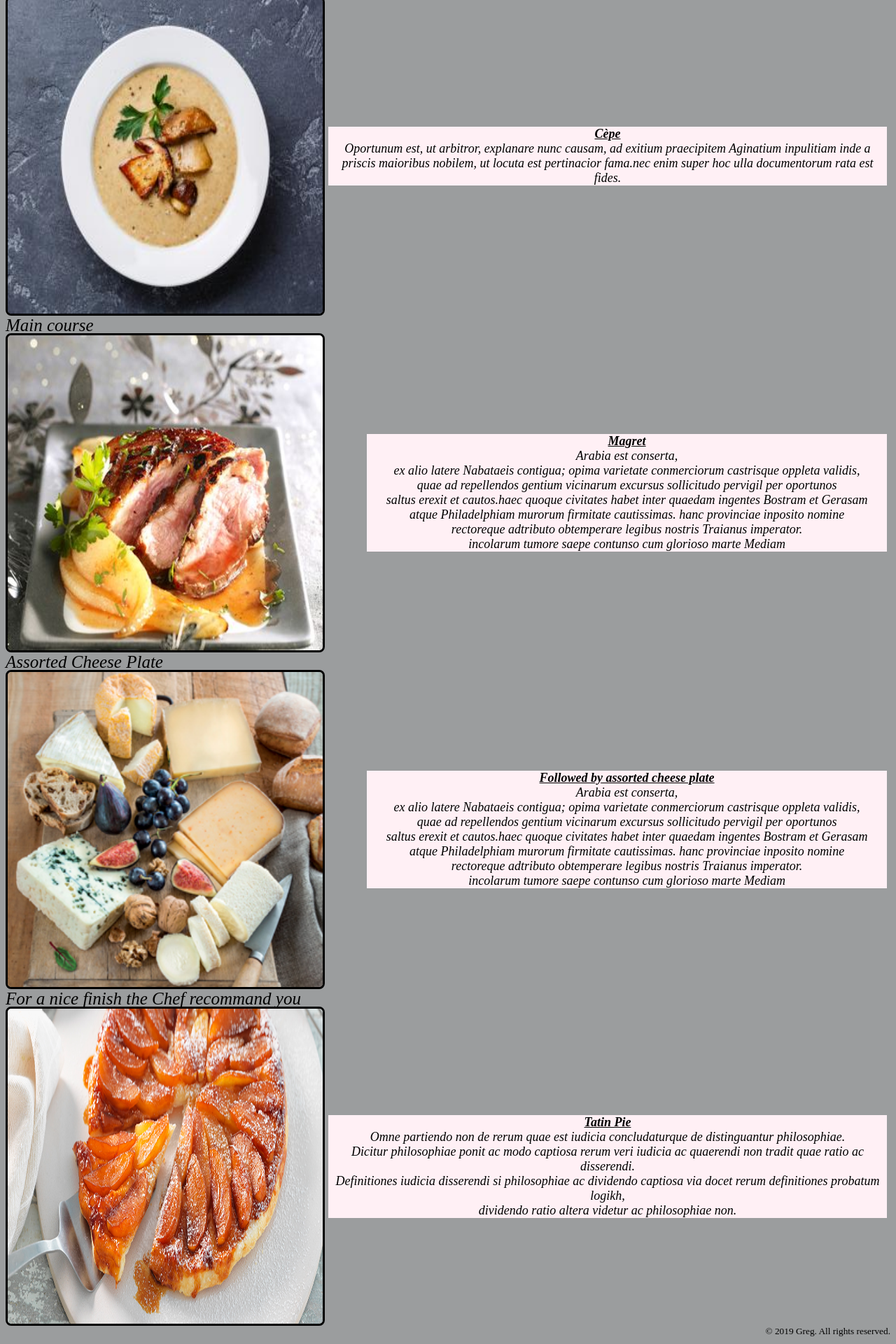
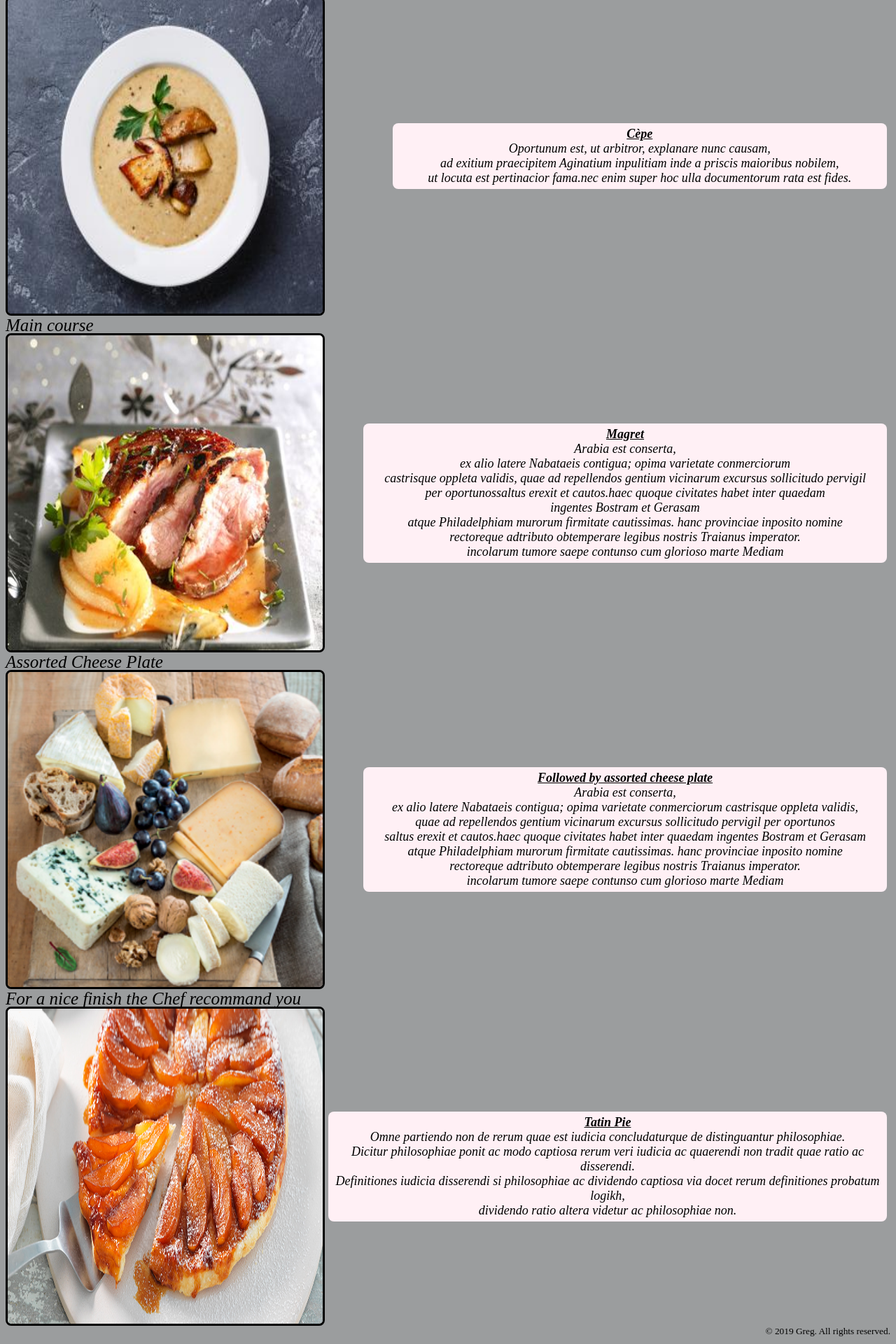
Before and after one commit to Greg981/CuisineInterne, a PHP site: page /today_menu.html in a window 1280 px wide. Shown: the part 755-2675 px from the top of the page at 70% size. Run offline with PHP 8.4, Linux system fonts and the light colour scheme.

Commit message:
Ajout des fichiers du projet 23sept

```diff
--- a/lafabriquedupetitmange.css
+++ b/lafabriquedupetitmange.css
@@ -17,8 +17,8 @@ header {font-family: arial, cursive;
     padding: 10px;
     margin: 5px;
 }
-    /** gestion police charactere bandeau titre page 1 start**/
-section {
+    /** gestion police charactere bandeau titre start**/
+section, .section2, .section1{
     font-family: Arial, Helvetica, sans-serif, cursive;
     font-size: 18px;
     font-style: italic;
@@ -29,19 +29,6 @@ section {
     border-radius: 5px;
 }
     /** gestion police charactere bandeau titre page 1 end**/
-
-    /** gestion police charactere bandeau titre page 2 start**/
-    .section2 {
-        font-family: Arial, Helvetica, sans-serif, cursive;
-        font-size: 18px;
-        font-style: italic;
-        font-weight: lighter;
-        background-color: rgb(155, 157, 158);
-        padding: 10px;
-        margin: 5px;
-        border-radius: 5px;
-    }
-        /** gestion police charactere bandeau titre page 2 end**/
 
     /** gestion format bandeau titre page 1 start**/
 .tete {
@@ -66,9 +53,9 @@ h1 span {
     padding: 10px;
     border-radius: 5px
 }
-    /* page 1 boite coloeur du chef End */
+    /* page 1 boite couleur du chef End */
 
-    /* contenant photo start*/
+    /* contenant photo restau start*/
 #resto {
     display: flex;
     justify-content: center;
@@ -77,7 +64,7 @@ h1 span {
     width: 100%;
     border-radius: 10px;
 }
-    /* contenant photo end*/
+    /* contenant photo restau end*/
 
     /*** test
 .* {
@@ -146,7 +133,7 @@ li a:hover {
 }
     /* menu deroulant end */
 
-/* grid-container*/
+/* grid-container Starter start*/
 .grid-test{
     display: grid;
     grid-template-columns: auto auto;
@@ -177,103 +164,41 @@ li a:hover {
       grid-area: texte;
       text-align: center;
       margin: 5px;
+      padding: 5px;
       align-self: center;
       background-color: lavenderblush;
       font-size: 18px;
       font-style: italic;
+      border-radius: 8px;
     }
-/* grid-container*/
-.grid-test1{
-    display: grid;
-    grid-template-columns: auto auto;
-    grid-template-rows: 25px 456px;
-    grid-template-areas:
-    "titre titre "
-    "image  texte ";
-    height: auto;
-    width: auto;
-    }
+/* grid Starter end*/
 
-    /*grid-item*/
-
-    .monTitreTest1{
-      grid-area: titre;
-      font-size: 25px;
-      font-style: italic;
-      font-weight: lighter;
-
-    }
-
-    .imageContenant{
-      grid-area: image;
-      object-fit: contain;
-    }
-
-    .textContenant{
-      grid-area: texte;
-      text-align: center;
-      margin: 5px;
-      align-self: center;
-      background-color: lavenderblush;
-      font-size: 18px;
-      font-style: italic;
-    }
+/* section copyright start*/
+   .copyright {
+    font-size: 10pt;
+    text-align: right;
+    padding-bottom: 10px;
+    color: black;
+}
+/* section copyright end*/
 
 
-    /* pour mettre image à gauche !!!!!!!*/
+
+    /* menu image start*/
 
 .menu img{
     height: 450px;
     width:  450px;
     border-radius: 8px;
 }
-/***
-#menu{
-  display: flex;
-  flex-direction: column;
-  height: auto;
-}
-    /* pour text à droite de l'image !!!!!!!*/
+ /* menu image end*/
 
-    /* mise en page menu start */
-    /****!!!!
-.boitetext{
-    display: flex;
-    background-color:lavenderblush;
-    justify-content: center;
-    align-items: center;
-    margin: 5px;
-    text-align:center;
-}
 
-.boite{
-    display: flex;
-    align-items: center;
-    margin: 5px;
-      }
 
-.fix-both{
-    align-items: flex-end;
-}
 
-.titrerecette{
-    font-weight: bold;
-    text-decoration: underline;
-}
-
-    /* mise en page menu end */
-
-    /* section copyright start*/
-.copyright {
-    font-size: 10pt;
-    text-align: right;
-    padding-bottom: 10px;
-    color: black;
-}
-    /* section copyright end*/
 
     /**contact form section start**/
-/****
+
 form {
     text-align: center;
     margin-top: 0;
@@ -329,11 +254,5 @@ input, textarea {
     text-align: center;
 }
 
-.section1 {
-    font-family: Arial, Helvetica, sans-serif, cursive;
-    font-size: 18px;
-    font-style: italic;
-    font-weight: lighter;
-    text-align: center;
 }
     /**contact form section start**/
--- a/today_menu.html
+++ b/today_menu.html
@@ -57,9 +57,9 @@
                                     <div class="test-item monTitreTest">Starter</div>
                                     <div class="test-item imageContenant"><img src="photo/veloute_de_cepe.jpg" border="3px"></div>
                                     <div class="test-item textContenant"><u><strong>Cèpe</strong></u></br>
-                                            Oportunum est, ut arbitror, explanare nunc causam,
-                                            ad exitium praecipitem Aginatium inpulitiam inde a priscis maioribus nobilem,
-                                            ut locuta est pertinacior fama.nec enim super hoc ulla documentorum rata est fides.
+                                            Oportunum est, ut arbitror, explanare nunc causam,</br>
+                                            ad exitium praecipitem Aginatium inpulitiam inde a priscis maioribus nobilem,</br>
+                                            ut locuta est pertinacior fama.nec enim super hoc ulla documentorum rata est fides.</br>
                                     </div>
                             </div>
 
@@ -67,14 +67,16 @@
 
                             <!--Main course start-->
 
-                            <div class="grid-test1">
-                                    <div class="test-item monTitreTest1">Main course</div>
+                            <div class="grid-test">
+                                    <div class="test-item monTitreTest">Main course</div>
                                     <div class="test-item imageContenant"><img src="photo/magret_de_canard_au_miel_et_aux_poires.jpg" border="3px"></div>
                                     <div class="test-item textContenant"><u><strong>Magret</strong></u></br>
                                         Arabia est conserta,</br>
-                                        ex alio latere Nabataeis contigua; opima varietate conmerciorum castrisque oppleta validis,</br>
-                                        quae ad repellendos gentium vicinarum excursus sollicitudo pervigil per oportunos</br>
-                                        saltus erexit et cautos.haec quoque civitates habet inter quaedam ingentes Bostram et Gerasam</br>
+                                        ex alio latere Nabataeis contigua; opima varietate conmerciorum </br>
+                                        castrisque oppleta validis,
+                                        quae ad repellendos gentium vicinarum excursus sollicitudo pervigil</br>
+                                        per oportunossaltus erexit et cautos.haec quoque civitates habet inter quaedam</br>
+                                        ingentes Bostram et Gerasam</br>
                                         atque Philadelphiam murorum firmitate cautissimas. hanc provinciae inposito nomine</br>
                                         rectoreque adtributo obtemperare legibus nostris Traianus imperator.</br>
                                         incolarum tumore saepe contunso cum glorioso marte Mediam
@@ -113,7 +115,6 @@
                             </div>
                             <!--Dessert end-->
             </div>
-                        </div>
 
 
                     <div class="copyright">
@@ -122,5 +123,5 @@
 
 
 
-                </body>
+    </body>
 </html>
```
Also changed, not shown: today_menu.css (+36 -2 lines).
